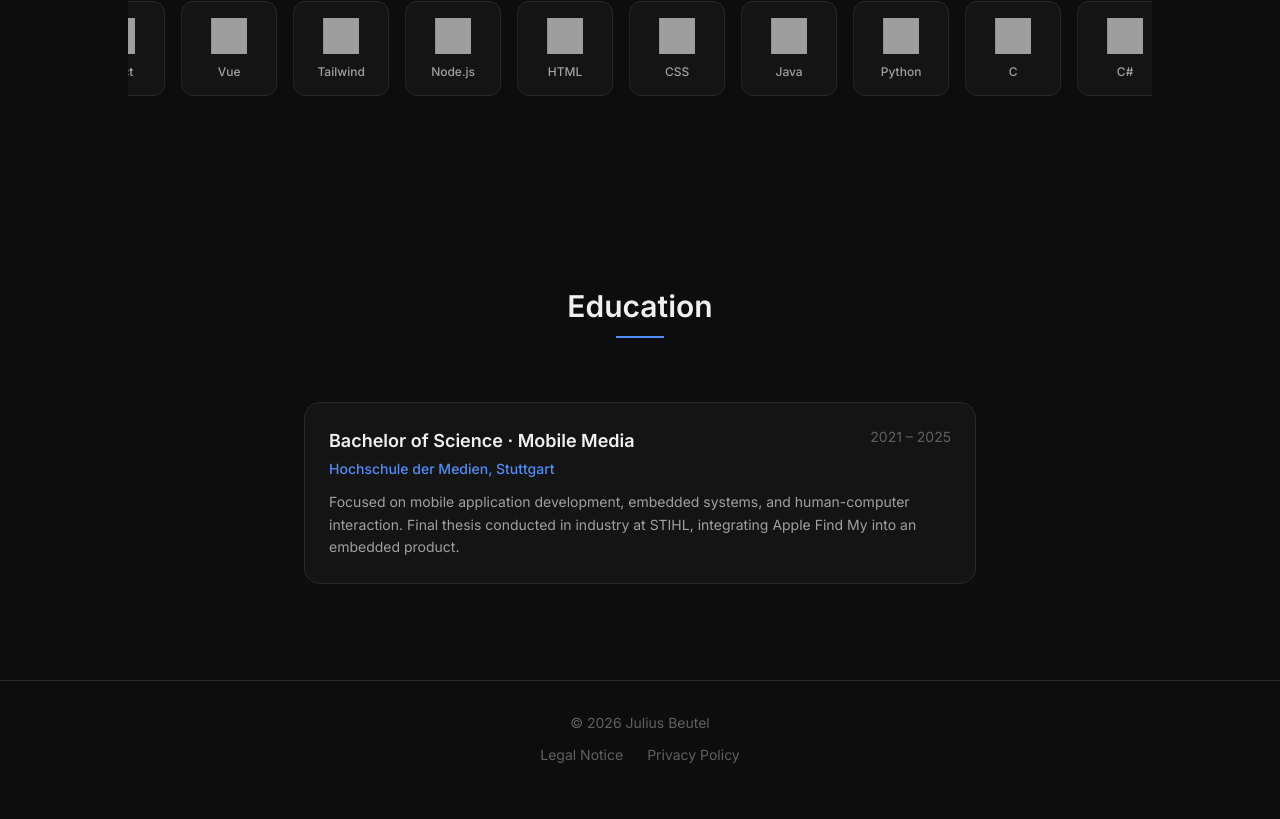
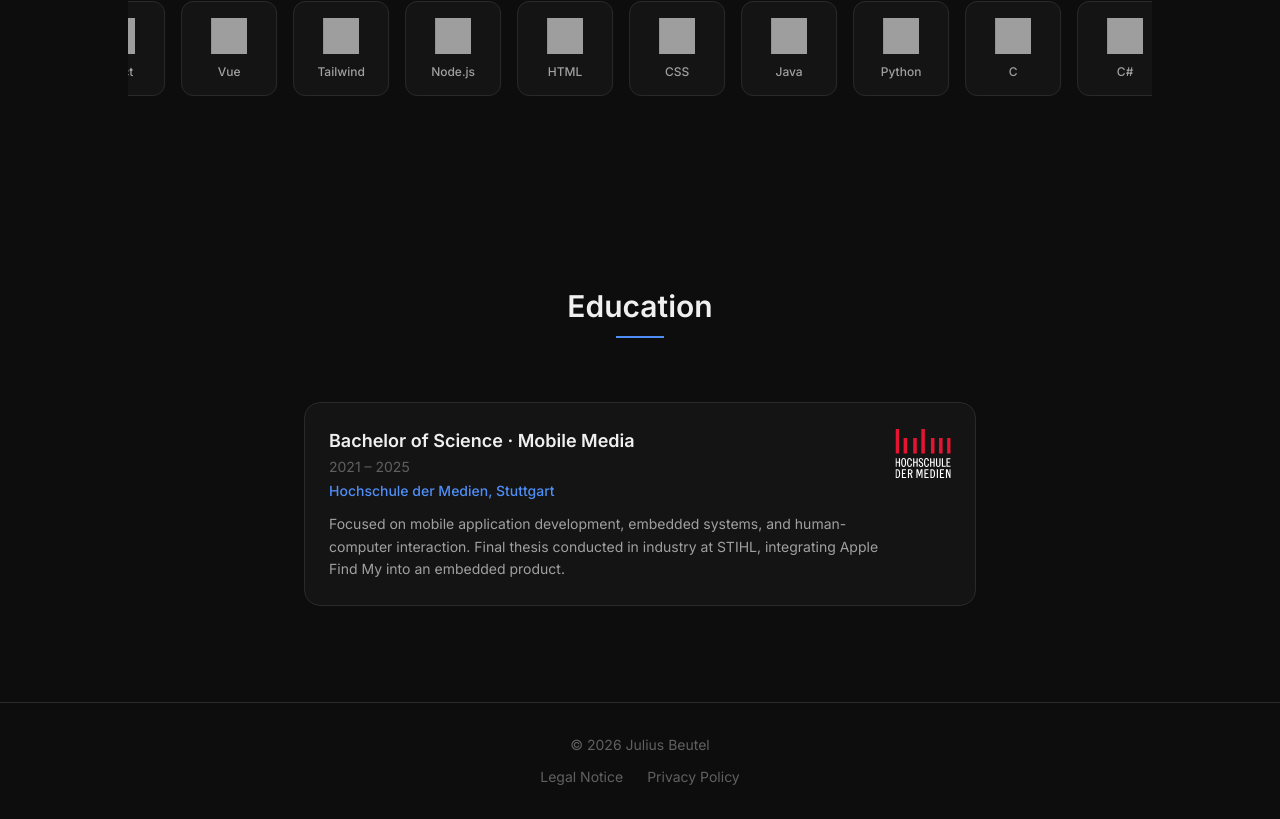
Before and after one commit to JuliusBeutel/portfolio, a React (Vite) app: page / in a window 1280 px wide. Shown: the part 5687-6506 px from the top of the page. Before the commit the page ends 6484 px from the top, so only its background shows below. Built offline with nearby package versions, Linux system fonts and the light colour scheme; grey boxes are pictures that could not be loaded.

Commit message:
add hdm logo to education card

```diff
--- a/src/sections/Education.tsx
+++ b/src/sections/Education.tsx
@@ -3,6 +3,7 @@ import Section from '../components/ui/Section';
 import Card from '../components/ui/Card';
 import { education } from '../data/education';
 import { useLanguage } from '../context/LanguageContext';
+import hdmLogo from '../assets/hdm_logo.svg';
 
 export default function Education() {
   const { t, lang } = useLanguage();
@@ -22,16 +23,19 @@ export default function Education() {
               transition={{ duration: 0.4 }}
             >
               <Card key={lang}>
-                <div className="flex flex-col sm:flex-row sm:items-start sm:justify-between gap-1 mb-1">
+                <div className="flex items-start justify-between gap-4">
+                  <div className="flex-1">
                     <span className="font-semibold text-text-primary text-lg">
                       {entry.degree} · {field}
                     </span>
-                  <span className="text-text-muted text-sm shrink-0">{entry.period}</span>
-                </div>
+                    <div className="text-text-muted text-sm mt-0.5 mb-1">{entry.period}</div>
                     <div className="text-accent text-sm font-medium mb-3">{entry.institution}</div>
                     {description && (
                       <p className="text-text-secondary text-sm leading-relaxed">{description}</p>
                     )}
+                  </div>
+                  <img src={hdmLogo} alt="HdM Stuttgart" className="w-14 shrink-0 mt-0.5" />
+                </div>
               </Card>
             </motion.div>
           );
```
Also changed, not shown: src/assets/hdm_logo.svg (added). Lines whose indentation alone changed are shown as unchanged.
